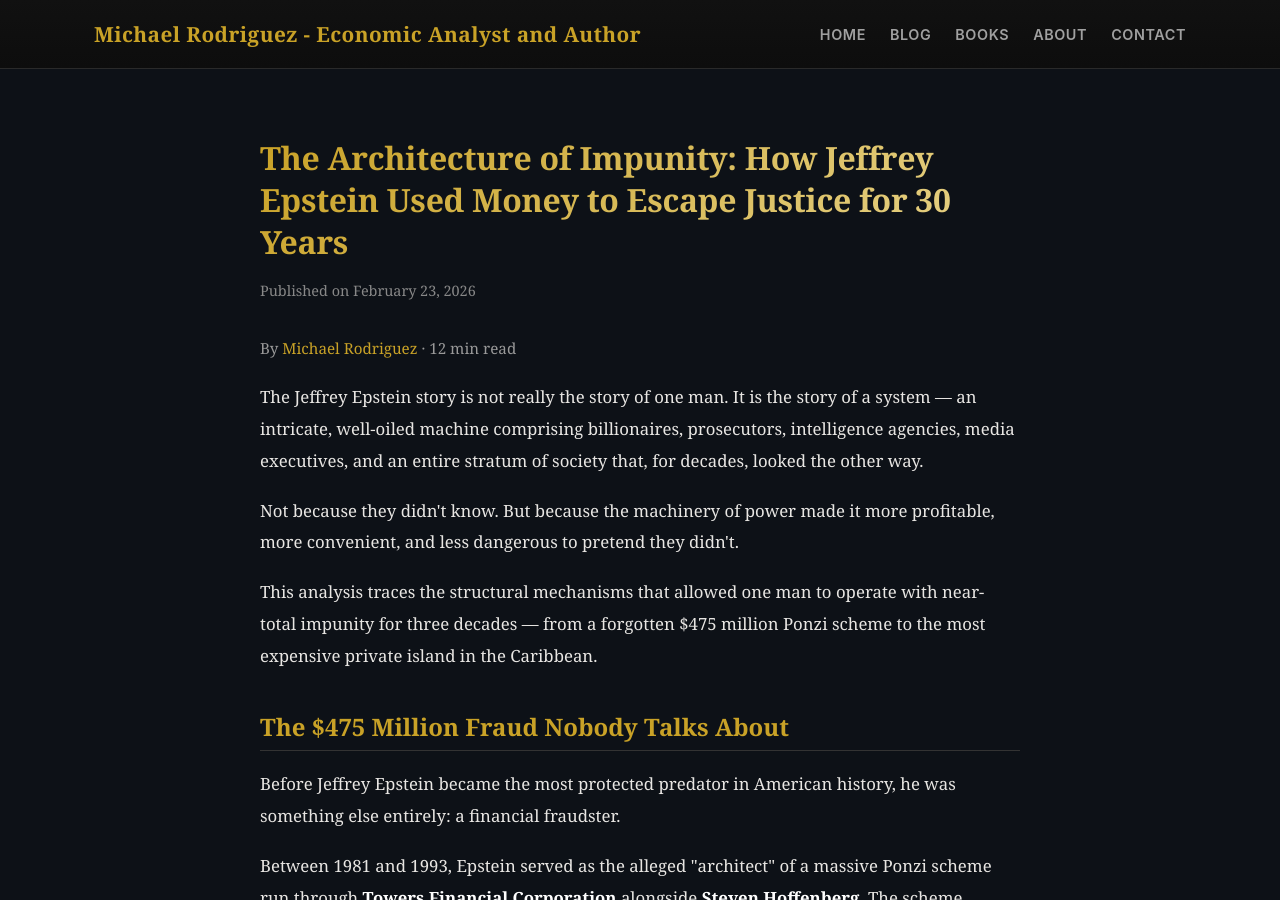
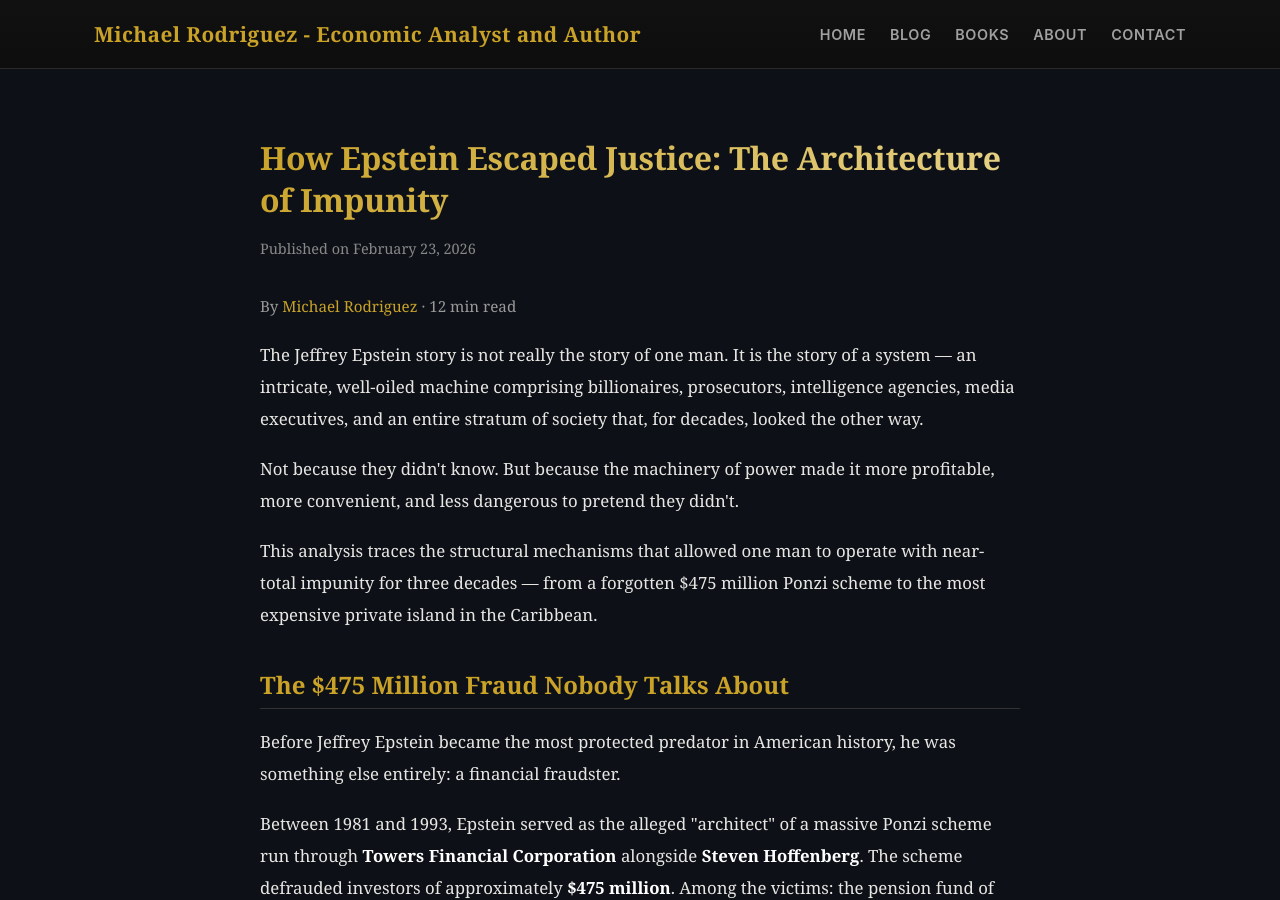
Before and after one commit to Zews123/michael-rodriguez-books, a Jekyll site: the page built from blog/epstein-architecture-of-impunity.html, in a window 1280 px wide and 900 px high. Built offline with Jekyll 4.4.1, drawn with Linux system fonts in a browser that asks for light colours.

Commit message:
Fix SEO: shorten title (91→57) and description (184→147) for Bing compliance

```diff
--- a/blog/epstein-architecture-of-impunity.html
+++ b/blog/epstein-architecture-of-impunity.html
@@ -1,7 +1,7 @@
 ---
 layout: default
-title: "The Architecture of Impunity: How Jeffrey Epstein Used Money to Escape Justice for 30 Years"
-description: "A deep investigation into the financial fraud, institutional failures, and elite networks that shielded Jeffrey Epstein for three decades — from Towers Financial to Little Saint James."
+title: "How Epstein Escaped Justice: The Architecture of Impunity"
+description: "Financial fraud, elite networks, and institutional failures that shielded Jeffrey Epstein for decades. From Towers Financial to Little Saint James."
 image: "/assets/images/social/Shadows_3D.webp"
 canonical_url: "https://michaelrodriguezbooks.com/blog/epstein-architecture-of-impunity.html"
 date: 2026-02-23
@@ -12,8 +12,8 @@
 <link rel="preconnect" href="https://michaelrodriguezbooks.com">
 
 <!-- Open Graph -->
-<meta property="og:title" content="The Architecture of Impunity: How Jeffrey Epstein Used Money to Escape Justice for 30 Years">
-<meta property="og:description" content="A deep investigation into the financial fraud, institutional failures, and elite networks that shielded Jeffrey Epstein for three decades.">
+<meta property="og:title" content="How Epstein Escaped Justice: The Architecture of Impunity">
+<meta property="og:description" content="Financial fraud, elite networks, and institutional failures that shielded Jeffrey Epstein for decades. From Towers Financial to Little Saint James.">
 <meta property="og:image" content="https://michaelrodriguezbooks.com/assets/images/social/Shadows_3D.webp">
 <meta property="og:url" content="https://michaelrodriguezbooks.com/blog/epstein-architecture-of-impunity.html">
 <meta property="og:type" content="article">
@@ -26,8 +26,8 @@
 {
   "@context": "https://schema.org",
   "@type": "BlogPosting",
-  "headline": "The Architecture of Impunity: How Jeffrey Epstein Used Money to Escape Justice for 30 Years",
-  "description": "A deep investigation into the financial fraud, institutional failures, and elite networks that shielded Jeffrey Epstein for three decades.",
+  "headline": "How Epstein Escaped Justice: The Architecture of Impunity",
+  "description": "Financial fraud, elite networks, and institutional failures that shielded Jeffrey Epstein for decades. From Towers Financial to Little Saint James.",
   "image": "https://michaelrodriguezbooks.com/assets/images/social/Shadows_3D.webp",
   "author": {
     "@type": "Person",
@@ -77,7 +77,7 @@
 
 <div class="article-container">
 
-<h1>The Architecture of Impunity: How Jeffrey Epstein Used Money to Escape Justice for 30 Years</h1>
+<h1>How Epstein Escaped Justice: The Architecture of Impunity</h1>
 
 <p class="date">Published on February 23, 2026</p>
 <p class="author">By <a href="{{ site.baseurl }}/about">Michael Rodriguez</a> · 12 min read</p>
```
